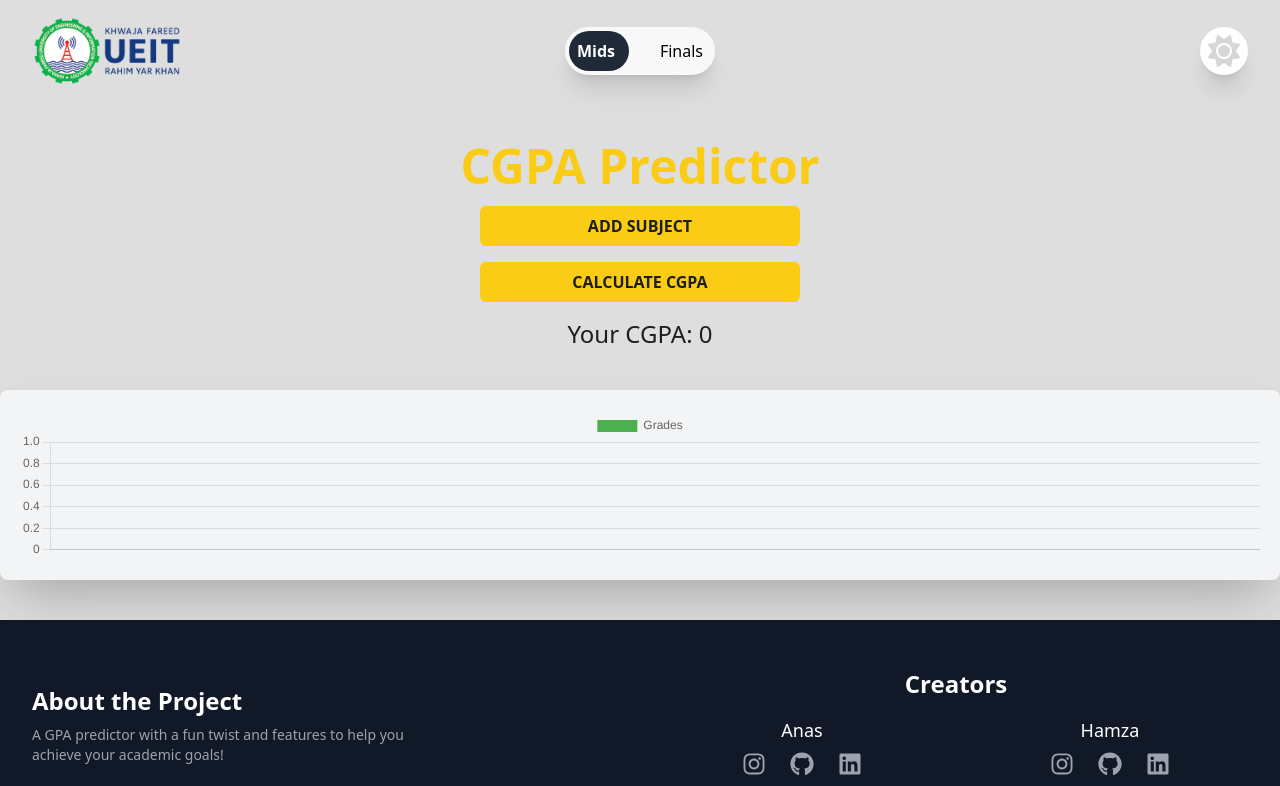
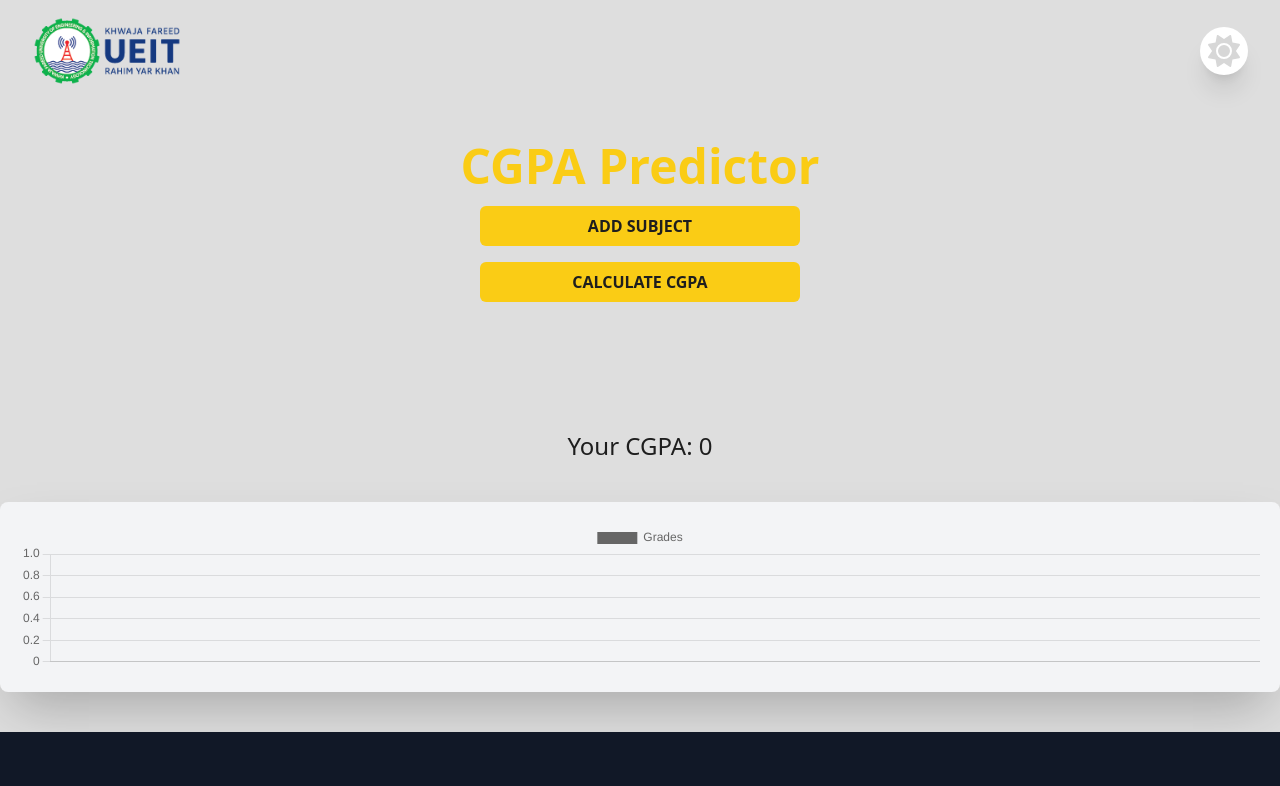
Before and after one commit to AnasIsmai1/gpa-predictor, a React (Vite) app: page / in a window 1280 px wide. Shown: the top 786 px of the page. Built offline with nearby package versions, Linux system fonts and the light colour scheme.

Commit message:
Anas | Changed Graph

```diff
--- a/src/components/Footer/index.jsx
+++ b/src/components/Footer/index.jsx
@@ -2,7 +2,7 @@ import { FaGithub, FaLinkedin, FaInstagram } from 'react-icons/fa';
 
 const Footer = () => {
     return (
-        <footer className="bg-gray-900 text-white py-12">
+        <footer className="bg-gray-900 bg-[#1e1e1e] text-white py-12">
             <div className="max-w-7xl mx-auto px-4 sm:px-6 lg:px-8 flex flex-col md:flex-row justify-between items-center gap-12">
                 <div className="mb-6 md:mb-0 flex-1 text-center md:text-left">
                     <h4 className="text-2xl font-semibold mb-2">About the Project</h4>
--- a/src/components/Header/index.jsx
+++ b/src/components/Header/index.jsx
@@ -17,13 +17,13 @@ const Header = () => {
     return (
         <header className="w-[95%] relative mx-auto py-4 flex items-center justify-between text-white dark:text-black">
             <img src={logo} alt="KFUEIT Logo" className="w-[150px]" />
-            <div className="absolute left-[50%] -translate-x-1/2">
-                <ul className="relative shadow-xl overflow-hidden list-none flex items-center justify-between gap-2 text-black bg-[rgba(255,255,255,0.8)] dark:text-white dark:bg-[rgba(0,0,0,0.8)] p-3 rounded-full w-[150px]">
-                    <div className={`bg-gray-800 dark:bg-gray-300 h-[40px] w-[40%] rounded-full transition-all ease duration-150 absolute ${isActive ? 'left-1' : 'left-[57%]'} z-0`}></div>
-                    <li className={`hover:cursor-pointer relative z-10 transition-all ease duration-150 ${isActive && 'text-white dark:text-black font-semibold'}`} onClick={() => setIsActive(true)}>Mids</li>
-                    <li className={`hover:cursor-pointer relative z-10 transition-all ease duration-150 ${!isActive && 'text-white dark:text-black font-semibold'}`} onClick={() => setIsActive(false)}>Finals</li>
-                </ul >
-            </div>
+            {/* <div className="absolute left-[50%] -translate-x-1/2"> */}
+            {/*     <ul className="relative shadow-xl overflow-hidden list-none flex items-center justify-between gap-2 text-black bg-[rgba(255,255,255,0.8)] dark:text-white dark:bg-[rgba(0,0,0,0.8)] p-3 rounded-full w-[150px]"> */}
+            {/*         <div className={`bg-gray-800 dark:bg-gray-300 h-[40px] w-[40%] rounded-full transition-all ease duration-150 absolute ${isActive ? 'left-1' : 'left-[57%]'} z-0`}></div> */}
+            {/*         <li className={`hover:cursor-pointer relative z-10 transition-all ease duration-150 ${isActive && 'text-white dark:text-black font-semibold'}`} onClick={() => setIsActive(true)}>Mids</li> */}
+            {/*         <li className={`hover:cursor-pointer relative z-10 transition-all ease duration-150 ${!isActive && 'text-white dark:text-black font-semibold'}`} onClick={() => setIsActive(false)}>Finals</li> */}
+            {/*     </ul > */}
+            {/* </div> */}
             <div onClick={handleThemeClick} className="text-[rgba(215,215,215,1)] dark:bg-[rgba(40,40,40,1)] bg-white dark:bg-black p-2 shadow-xl rounded-full hover:cursor-pointer hover:text-gray-500 dark:hover:text-gray-100 transition-all ease duration-150">
                 {
                     isDark ?
--- a/src/pages/Home/index.jsx
+++ b/src/pages/Home/index.jsx
@@ -52,18 +52,27 @@ const CGPAPredictor = () => {
         subjects.forEach(({ creditHours, mid, final }) => {
             const total = parseFloat(mid || 0) + parseFloat(final || 0);
             const grade =
-                total >= 95
+                total > 85
                     ? 4.0
-                    : total >= 85
+                    : total >= 80
                         ? 3.7
-                        : total >= 75
+                        : total > 75
                             ? 3.3
-                            : total >= 65
+                            : total >= 72
                                 ? 3.0
-                                : total >= 55
+                                : total > 68
                                     ? 2.7
-                                    : 0;
-
+                                    : total >= 64
+                                        ? 2.30
+                                        : total >= 60
+                                            ? 2.00
+                                            : total >= 57
+                                                ? 1.70
+                                                : total >= 54
+                                                    ? 1.30
+                                                    : total >= 50
+                                                        ? 1.00
+                                                        : 0;
             totalPoints += grade * creditHours;
             totalCredits += creditHours;
             newGrades.push({ subject: `Subject ${newGrades.length + 1}`, grade });
@@ -79,13 +88,12 @@ const CGPAPredictor = () => {
             {
                 label: "Grades",
                 data: grades.map((grade) => grade.grade),
-                backgroundColor: [
-                    "#4CAF50",
-                    "#FFC107",
-                    "#F44336",
-                    "#17A2B8",
-                    "#6C757D",
-                ],
+                backgroundColor: grades.map((grade) => {
+                    if (grade.grade >= 3.7) return "#4CAF50"; // A
+                    if (grade.grade >= 2.7) return "#FFC107"; // B
+                    if (grade.grade >= 1.7) return "#FF9800"; // C
+                    return "#F44336"; // F
+                }),
             },
         ],
     };
@@ -118,7 +126,7 @@ const CGPAPredictor = () => {
                         </select>
                         <input
                             type="number"
-                            placeholder="Midterm Marks"
+                            placeholder="Mids and Sessional Marks"
                             value={subject.mid}
                             onChange={(e) =>
                                 handleInputChange(subject.id, "mid", e.target.value)
@@ -147,7 +155,7 @@ const CGPAPredictor = () => {
                 >
                     Calculate CGPA
                 </button>
-                <h2 className="text-center text-2xl text-[#1e1e1e] dark:text-yellow-400">Your CGPA: {cgpa}</h2>
+                <h2 className="text-center text-2xl text-[#1e1e1e] dark:text-yellow-400 mt-32">Your CGPA: {cgpa}</h2>
                 <div className="mt-10 bg-gray-100 dark:bg-[#1e1e1e] rounded-lg p-5 shadow-2xl">
                     <Bar
                         data={chartData}
```
